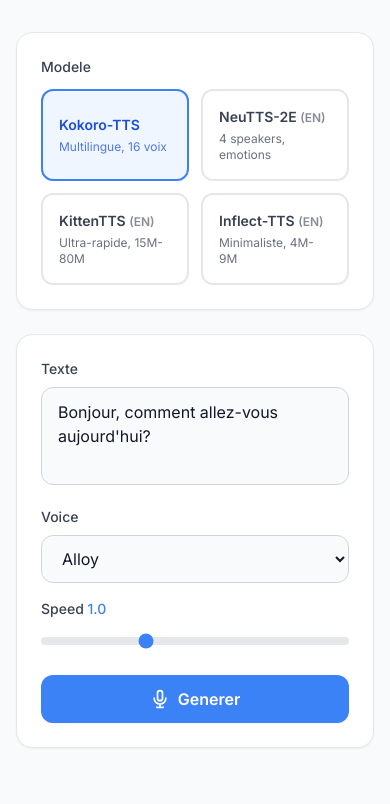
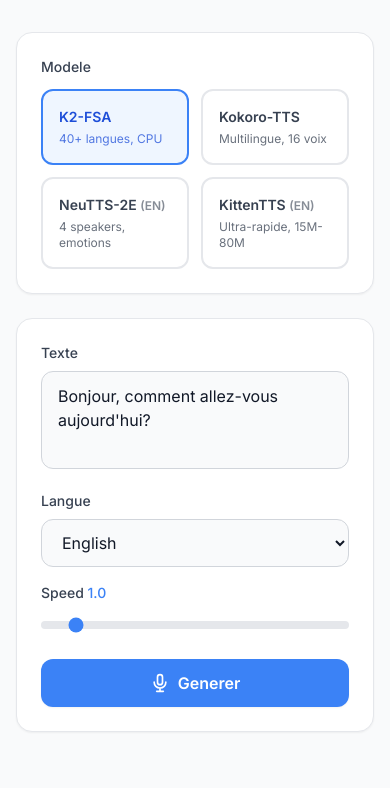
Before and after one commit to SimonMedy/PolyTTS, a Django app: page / in a window 390 px wide. Shown: the part 77-881 px from the top of the page. After the commit the page ends 810 px from the top, so only its background shows below. Run offline with Django 5.2, Linux system fonts and the light colour scheme; some libraries are stand-ins or nearby versions.

Commit message:
Add K2-FSA (40+ langues, CPU), add download button, remove Inflect

```diff
--- a/templates/index.html
+++ b/templates/index.html
@@ -57,8 +57,13 @@
         <div class="bg-white dark:bg-gray-800 rounded-2xl shadow-sm border border-gray-200 dark:border-gray-700 p-6 mb-6">
             <label class="block text-sm font-medium text-gray-700 dark:text-gray-300 mb-3">Modele</label>
             <div class="grid grid-cols-2 md:grid-cols-4 gap-3">
+                <button onclick="selectModel('k2fsa')" id="btn-k2fsa"
+                    class="model-btn p-4 rounded-xl border-2 border-primary-500 bg-primary-50 dark:bg-primary-900/30 text-primary-700 dark:text-primary-300 transition-all duration-200 text-left">
+                    <div class="font-semibold text-sm">K2-FSA</div>
+                    <div class="text-xs opacity-75 mt-1">40+ langues, CPU</div>
+                </button>
                 <button onclick="selectModel('kokoro')" id="btn-kokoro"
-                    class="model-btn p-4 rounded-xl border-2 border-primary-500 bg-primary-50 dark:bg-primary-900/30 text-primary-700 dark:text-primary-300 transition-all duration-200 text-left">
+                    class="model-btn p-4 rounded-xl border-2 border-gray-200 dark:border-gray-600 hover:border-gray-300 dark:hover:border-gray-500 text-gray-700 dark:text-gray-300 transition-all duration-200 text-left">
                     <div class="font-semibold text-sm">Kokoro-TTS</div>
                     <div class="text-xs opacity-75 mt-1">Multilingue, 16 voix</div>
                 </button>
@@ -72,11 +77,6 @@
                     <div class="font-semibold text-sm">KittenTTS <span class="text-xs opacity-60">(EN)</span></div>
                     <div class="text-xs opacity-75 mt-1">Ultra-rapide, 15M-80M</div>
                 </button>
-                <button onclick="selectModel('inflect')" id="btn-inflect"
-                    class="model-btn p-4 rounded-xl border-2 border-gray-200 dark:border-gray-600 hover:border-gray-300 dark:hover:border-gray-500 text-gray-700 dark:text-gray-300 transition-all duration-200 text-left">
-                    <div class="font-semibold text-sm">Inflect-TTS <span class="text-xs opacity-60">(EN)</span></div>
-                    <div class="text-xs opacity-75 mt-1">Minimaliste, 4M-9M</div>
-                </button>
             </div>
         </div>
 
@@ -87,8 +87,66 @@
                 class="w-full px-4 py-3 rounded-xl border border-gray-300 dark:border-gray-600 bg-gray-50 dark:bg-gray-700 text-gray-900 dark:text-white placeholder-gray-400 dark:placeholder-gray-500 focus:ring-2 focus:ring-primary-500 focus:border-transparent transition-all resize-none"
                 placeholder="Entrez votre texte ici...">Bonjour, comment allez-vous aujourd'hui?</textarea>
 
+            <!-- K2-FSA options -->
+            <div id="k2fsa-options" class="mt-4">
+                <div class="grid grid-cols-1 md:grid-cols-2 gap-4">
+                    <div>
+                        <label for="k2fsa-language" class="block text-sm font-medium text-gray-700 dark:text-gray-300 mb-2">Langue</label>
+                        <select id="k2fsa-language" class="w-full px-4 py-3 rounded-xl border border-gray-300 dark:border-gray-600 bg-gray-50 dark:bg-gray-700 text-gray-900 dark:text-white focus:ring-2 focus:ring-primary-500 focus:border-transparent transition-all">
+                            <option value="English" selected>English</option>
+                            <option value="French">Francais</option>
+                            <option value="German">Deutsch</option>
+                            <option value="Spanish">Espanol</option>
+                            <option value="Portuguese">Portugues</option>
+                            <option value="Italian">Italiano</option>
+                            <option value="Russian">Russkiy</option>
+                            <option value="Chinese (Mandarin, \u666e\u901a\u8bdd)">Zhongwen</option>
+                            <option value="Japanese">Nihongo</option>
+                            <option value="Korean">Hangungmal</option>
+                            <option value="Arabic">Arabiyya</option>
+                            <option value="Hindi">Hindi</option>
+                            <option value="Dutch">Nederlands</option>
+                            <option value="Polish">Polski</option>
+                            <option value="Swedish">Svenska</option>
+                            <option value="Turkish">Turkce</option>
+                            <option value="Czech">Cestina</option>
+                            <option value="Danish">Dansk</option>
+                            <option value="Finnish">Suomi</option>
+                            <option value="Greek">Ellinika</option>
+                            <option value="Hungarian">Magyar</option>
+                            <option value="Indonesian">Indonesia</option>
+                            <option value="Norwegian">Norsk</option>
+                            <option value="Romanian">Romana</option>
+                            <option value="Ukrainian">Ukrayinska</option>
+                            <option value="Vietnamese">Tieng Viet</option>
+                            <option value="Bulgarian">Balgarski</option>
+                            <option value="Catalan">Catala</option>
+                            <option value="Croatian">Hrvatski</option>
+                            <option value="Estonian">Eesti</option>
+                            <option value="Lithuanian">Lietuviu</option>
+                            <option value="Slovak">Slovencina</option>
+                            <option value="Slovenian">Slovenscina</option>
+                            <option value="Swahili">Kiswahili</option>
+                            <option value="Bengali">Bangla</option>
+                            <option value="Persian">Farsi</option>
+                            <option value="Thai">Thai</option>
+                            <option value="Welsh">Cymraeg</option>
+                            <option value="Basque">Euskara</option>
+                            <option value="Kurdish">Kurdî</option>
+                            <option value="Urdu">Urdu</option>
+                        </select>
+                    </div>
+                    <div>
+                        <label for="k2fsa-speed" class="block text-sm font-medium text-gray-700 dark:text-gray-300 mb-2">Speed <span id="k2fsa-speed-value" class="text-primary-500">1.0</span></label>
+                        <input type="range" id="k2fsa-speed" min="0.1" max="10.0" step="0.1" value="1.0"
+                            class="w-full h-2 bg-gray-200 dark:bg-gray-600 rounded-lg appearance-none cursor-pointer accent-primary-500"
+                            oninput="document.getElementById('k2fsa-speed-value').textContent = this.value">
+                    </div>
+                </div>
+            </div>
+
             <!-- Kokoro options -->
-            <div id="kokoro-options" class="mt-4">
+            <div id="kokoro-options" class="hidden mt-4">
                 <div class="grid grid-cols-1 md:grid-cols-2 gap-4">
                     <div>
                         <label for="kokoro-voice" class="block text-sm font-medium text-gray-700 dark:text-gray-300 mb-2">Voice</label>
@@ -186,37 +244,6 @@
                 </div>
             </div>
 
-            <!-- Inflect options -->
-            <div id="inflect-options" class="hidden mt-4">
-                <div class="grid grid-cols-1 md:grid-cols-2 gap-4">
-                    <div>
-                        <label for="inflect-model" class="block text-sm font-medium text-gray-700 dark:text-gray-300 mb-2">Modele</label>
-                        <select id="inflect-model" class="w-full px-4 py-3 rounded-xl border border-gray-300 dark:border-gray-600 bg-gray-50 dark:bg-gray-700 text-gray-900 dark:text-white focus:ring-2 focus:ring-primary-500 focus:border-transparent transition-all">
-                            <option value="Inflect Nano v2 (4M)">Nano v2 (4M)</option>
-                            <option value="Inflect Micro v2 (9M)">Micro v2 (9M)</option>
-                        </select>
-                    </div>
-                    <div>
-                        <label for="inflect-speed" class="block text-sm font-medium text-gray-700 dark:text-gray-300 mb-2">Speed <span id="inflect-speed-value" class="text-primary-500">1.0</span></label>
-                        <input type="range" id="inflect-speed" min="0.5" max="2.0" step="0.1" value="1.0"
-                            class="w-full h-2 bg-gray-200 dark:bg-gray-600 rounded-lg appearance-none cursor-pointer accent-primary-500"
-                            oninput="document.getElementById('inflect-speed-value').textContent = this.value">
-                    </div>
-                    <div>
-                        <label for="inflect-variation" class="block text-sm font-medium text-gray-700 dark:text-gray-300 mb-2">Variation <span id="inflect-variation-value" class="text-primary-500">0.667</span></label>
-                        <input type="range" id="inflect-variation" min="0.0" max="1.0" step="0.01" value="0.667"
-                            class="w-full h-2 bg-gray-200 dark:bg-gray-600 rounded-lg appearance-none cursor-pointer accent-primary-500"
-                            oninput="document.getElementById('inflect-variation-value').textContent = this.value">
-                    </div>
-                    <div>
-                        <label for="inflect-pitch" class="block text-sm font-medium text-gray-700 dark:text-gray-300 mb-2">Pitch <span id="inflect-pitch-value" class="text-primary-500">0.0</span></label>
-                        <input type="range" id="inflect-pitch" min="-10.0" max="10.0" step="1.0" value="0.0"
-                            class="w-full h-2 bg-gray-200 dark:bg-gray-600 rounded-lg appearance-none cursor-pointer accent-primary-500"
-                            oninput="document.getElementById('inflect-pitch-value').textContent = this.value">
-                    </div>
-                </div>
-            </div>
-
             <!-- Generate button -->
             <button onclick="generate()" id="btn-generate"
                 class="mt-6 w-full py-3 px-6 bg-primary-500 hover:bg-primary-600 active:bg-primary-700 text-white font-semibold rounded-xl shadow-sm hover:shadow-md transition-all duration-200 flex items-center justify-center gap-2">
@@ -243,9 +270,17 @@
         <!-- Result -->
         <div id="result" class="hidden mb-6 fade-in">
             <div class="bg-white dark:bg-gray-800 rounded-2xl shadow-sm border border-gray-200 dark:border-gray-700 p-6">
-                <div class="flex items-center gap-2 mb-4">
-                    <div class="w-2 h-2 bg-green-500 rounded-full"></div>
-                    <span class="text-sm font-medium text-gray-700 dark:text-gray-300">Audio genere</span>
+                <div class="flex items-center justify-between mb-4">
+                    <div class="flex items-center gap-2">
+                        <div class="w-2 h-2 bg-green-500 rounded-full"></div>
+                        <span class="text-sm font-medium text-gray-700 dark:text-gray-300">Audio genere</span>
+                    </div>
+                    <button onclick="downloadAudio()" class="inline-flex items-center gap-1.5 px-3 py-1.5 text-sm font-medium text-primary-600 dark:text-primary-400 bg-primary-50 dark:bg-primary-900/30 rounded-lg hover:bg-primary-100 dark:hover:bg-primary-900/50 transition-colors">
+                        <svg class="w-4 h-4" fill="none" stroke="currentColor" viewBox="0 0 24 24">
+                            <path stroke-linecap="round" stroke-linejoin="round" stroke-width="2" d="M4 16v1a3 3 0 003 3h10a3 3 0 003-3v-1m-4-4l-4 4m0 0l-4-4m4 4V4"></path>
+                        </svg>
+                        Telecharger
+                    </button>
                 </div>
                 <audio id="audio-player" controls class="w-full"></audio>
             </div>
@@ -265,7 +300,8 @@
     </main>
 
     <script>
-        let currentModel = 'kokoro';
+        let currentModel = 'k2fsa';
+        let currentAudioUrl = null;
 
         // Dark mode
         const html = document.documentElement;
@@ -292,10 +328,19 @@
             active.classList.remove('border-gray-200', 'dark:border-gray-600', 'text-gray-700', 'dark:text-gray-300');
             active.classList.add('border-primary-500', 'bg-primary-50', 'dark:bg-primary-900/30', 'text-primary-700', 'dark:text-primary-300');
 
+            document.getElementById('k2fsa-options').classList.toggle('hidden', model !== 'k2fsa');
             document.getElementById('kokoro-options').classList.toggle('hidden', model !== 'kokoro');
             document.getElementById('neutts-options').classList.toggle('hidden', model !== 'neutts');
             document.getElementById('kitten-options').classList.toggle('hidden', model !== 'kitten');
-            document.getElementById('inflect-options').classList.toggle('hidden', model !== 'inflect');
+        }
+
+        // Download
+        function downloadAudio() {
+            if (!currentAudioUrl) return;
+            const a = document.createElement('a');
+            a.href = currentAudioUrl;
+            a.download = 'generated_speech.wav';
+            a.click();
         }
 
         // Generate
@@ -318,7 +363,10 @@
             try {
                 const params = new URLSearchParams({ model: currentModel, sentence });
 
-                if (currentModel === 'kokoro') {
+                if (currentModel === 'k2fsa') {
+                    params.set('language', document.getElementById('k2fsa-language').value);
+                    params.set('speed', document.getElementById('k2fsa-speed').value);
+                } else if (currentModel === 'kokoro') {
                     params.set('voice', document.getElementById('kokoro-voice').value);
                     params.set('speed', document.getElementById('kokoro-speed').value);
                 } else if (currentModel === 'neutts') {
@@ -328,11 +376,6 @@
                     params.set('model_name', document.getElementById('kitten-model').value);
                     params.set('voice', document.getElementById('kitten-voice').value);
                     params.set('speed', document.getElementById('kitten-speed').value);
-                } else if (currentModel === 'inflect') {
-                    params.set('model_name', document.getElementById('inflect-model').value);
-                    params.set('speed', document.getElementById('inflect-speed').value);
-                    params.set('variation', document.getElementById('inflect-variation').value);
-                    params.set('pitch', document.getElementById('inflect-pitch').value);
                 }
 
                 const response = await fetch(`/say/?${params}`);
@@ -343,8 +386,8 @@
                 }
 
                 const blob = await response.blob();
-                const url = URL.createObjectURL(blob);
-                document.getElementById('audio-player').src = url;
+                currentAudioUrl = URL.createObjectURL(blob);
+                document.getElementById('audio-player').src = currentAudioUrl;
                 result.classList.remove('hidden');
             } catch (err) {
                 document.getElementById('error-message').textContent = err.message;
```
Also changed, not shown: quickstart/adapters.py (+30 -15 lines), quickstart/views.py (+14 -16 lines).
